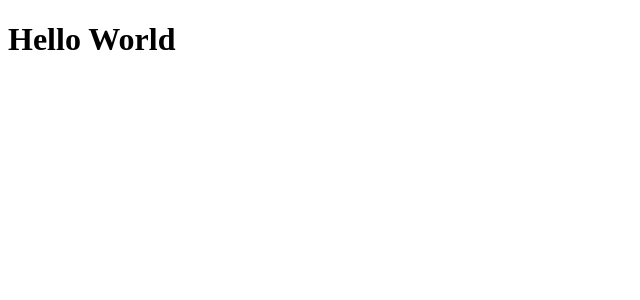
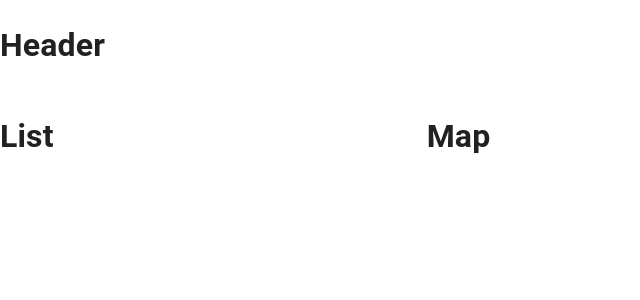
Before and after one commit to zaid296imtiaz/travel_advisor, a React (Create React App) app: page / in a window 1280 px wide. Shown: the top 300 px of the page, without its empty margins (0-640 px from the left). Built offline with nearby package versions, Linux system fonts and the light colour scheme.

Commit message:
Initial layout

```diff
--- a/src/App.js
+++ b/src/App.js
@@ -4,14 +4,24 @@ import { CssBaseline, Grid } from "@mui/material";
 
 import Header from "./Components/Header/Header";
 import Map from "./Components/Map/Map";
+import List from "./Components/List/List";
 import PlaceDetails from "./Components/PlaceDetails/PlaceDetails";
 
 const App = () => {
-    return(
-        <div>
-            <h1>Hello World</h1>
-        </div>
-    )
-}
+  return (
+    <>
+      <CssBaseline />
+      <Header />
+      <Grid container spacing={3} style={{ width: "100%" }}>
+        <Grid item xs={12} md={4}>
+          <List />
+        </Grid>
+        <Grid item xs={12} md={8}>
+          <Map />
+        </Grid>
+      </Grid>
+    </>
+  );
+};
 
 export default App;
```
